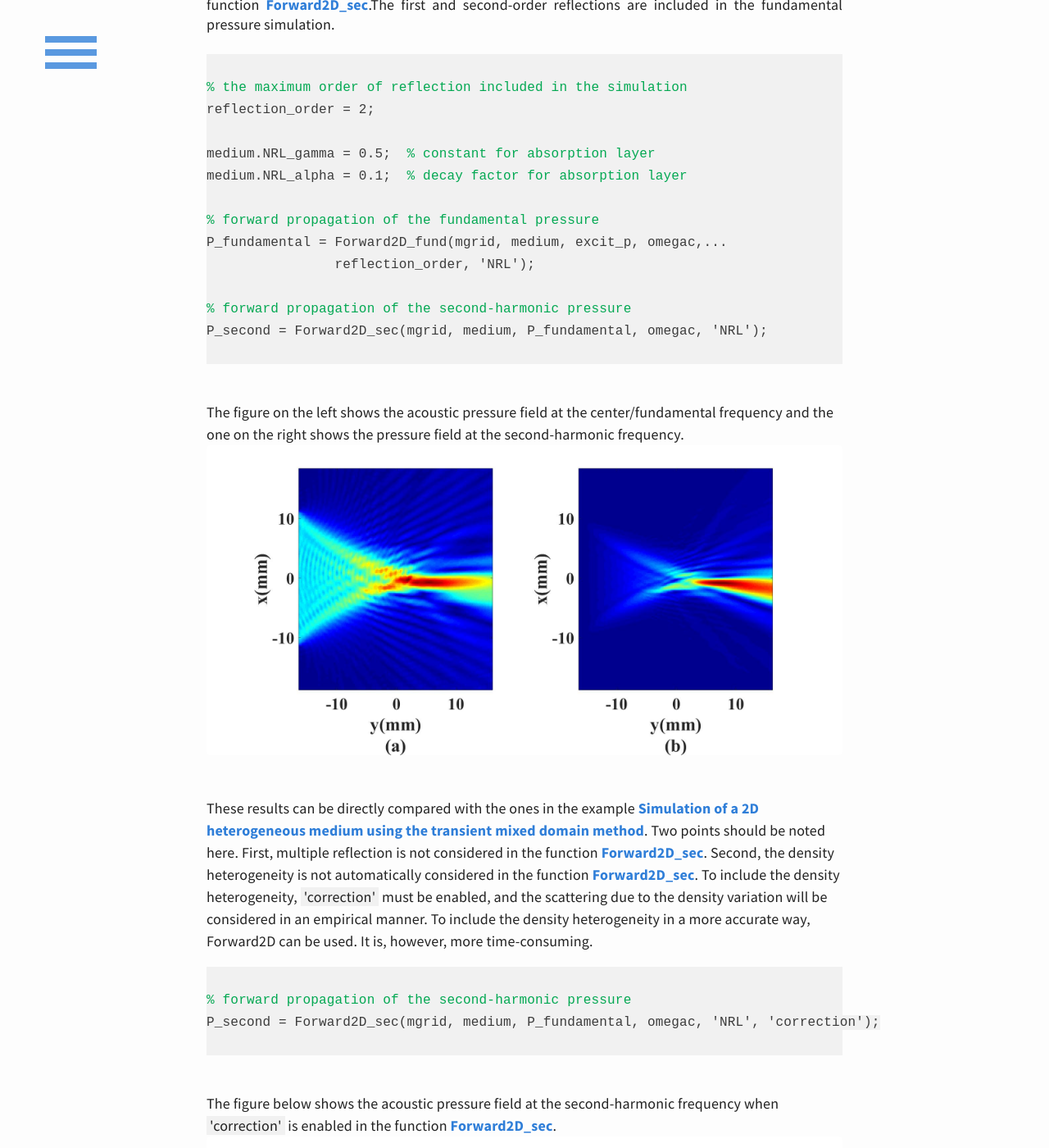
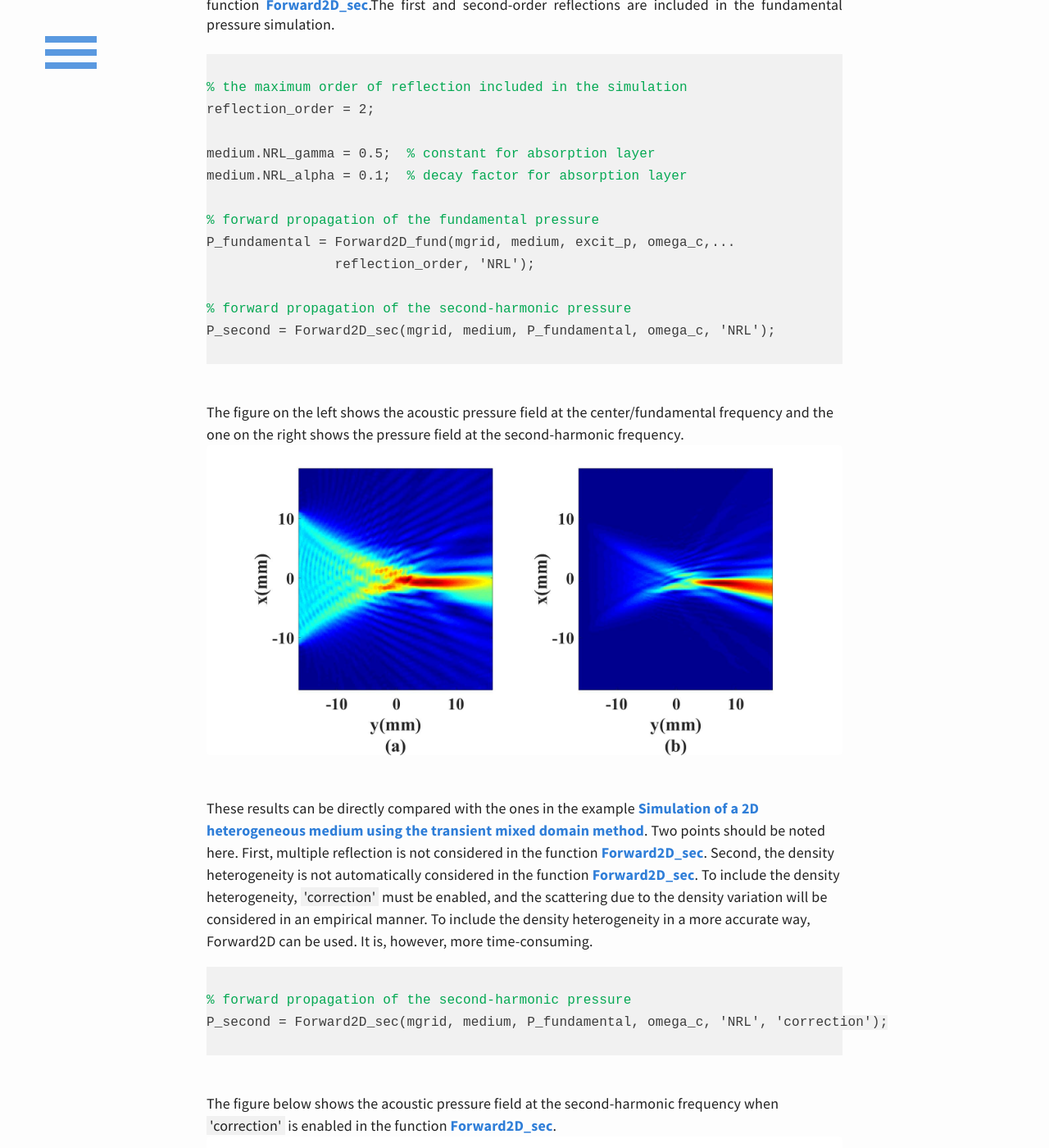
Before and after one commit to m-SOUND/mSOUND, a Jekyll site: the page built from _posts/2019-07-28-FSMDM_2D_heterogeneous.html, in a window 1280 px wide and 1400 px high, scrolled down 842 px. Shown: the whole window at 82% size. Built offline with Jekyll 4.4.1, drawn with Linux system fonts in a browser that asks for light colours.

Commit message:
Update 2019-07-28-FSMDM_2D_heterogeneous.html

```diff
--- a/_posts/2019-07-28-FSMDM_2D_heterogeneous.html
+++ b/_posts/2019-07-28-FSMDM_2D_heterogeneous.html
@@ -43,11 +43,11 @@
 medium.NRL_alpha = 0.1;  <font color="#03a852">% decay factor for absorption layer</font>
 
 <font color="#03a852">% forward propagation of the fundamental pressure</font>
-P_fundamental = Forward2D_fund(mgrid, medium, excit_p, omegac,...
+P_fundamental = Forward2D_fund(mgrid, medium, excit_p, omega_c,...
                 reflection_order, 'NRL');
 
 <font color="#03a852">% forward propagation of the second-harmonic pressure  </font>
-P_second = Forward2D_sec(mgrid, medium, P_fundamental, omegac, 'NRL');
+P_second = Forward2D_sec(mgrid, medium, P_fundamental, omega_c, 'NRL');
 </code>
 </pre>
 <br>The figure on the left shows the acoustic pressure field at the center/fundamental frequency and the one on
@@ -66,7 +66,7 @@
 To include the density heterogeneity in a more accurate way, Forward2D can be used. It is, however, more time-consuming.
 <pre> <code>
 <font color="#03a852">% forward propagation of the second-harmonic pressure</font>
-P_second = Forward2D_sec(mgrid, medium, P_fundamental, omegac, 'NRL', 'correction');
+P_second = Forward2D_sec(mgrid, medium, P_fundamental, omega_c, 'NRL', 'correction');
 
 </code></pre>
 
```
